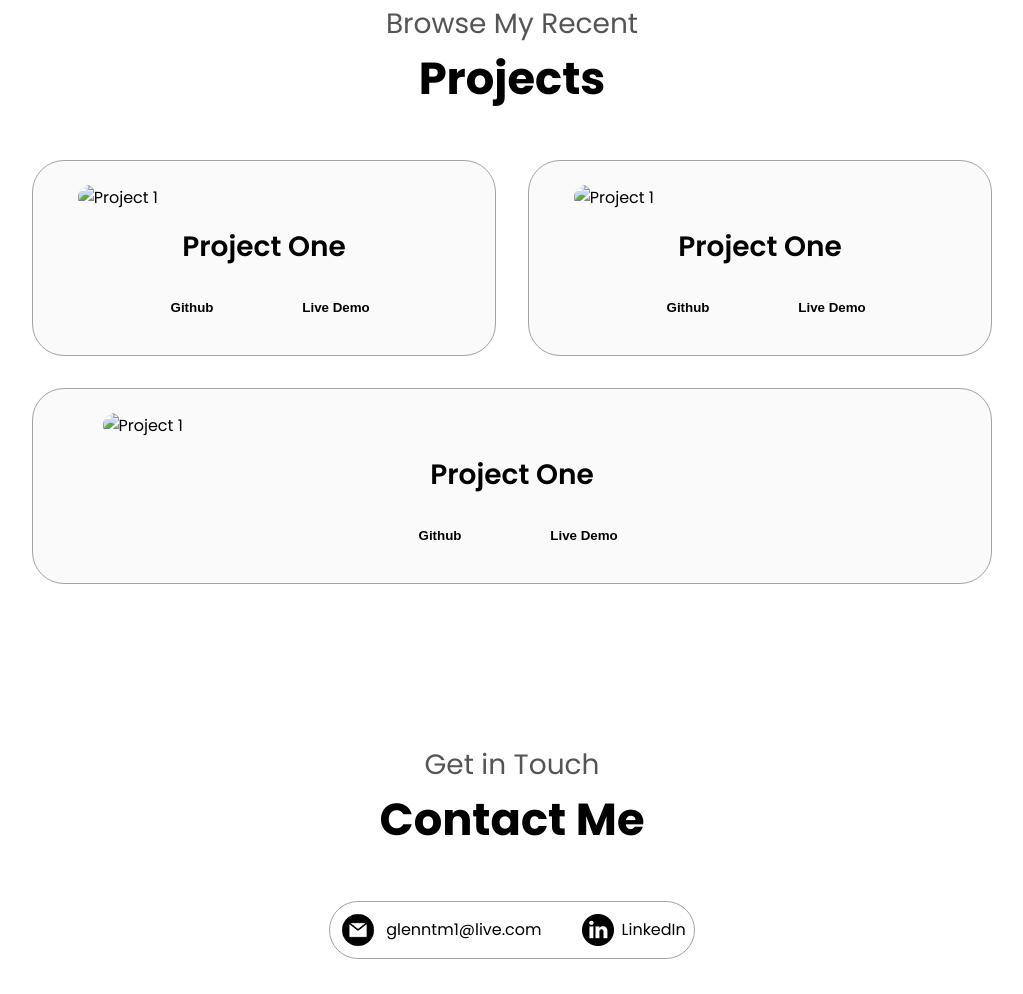
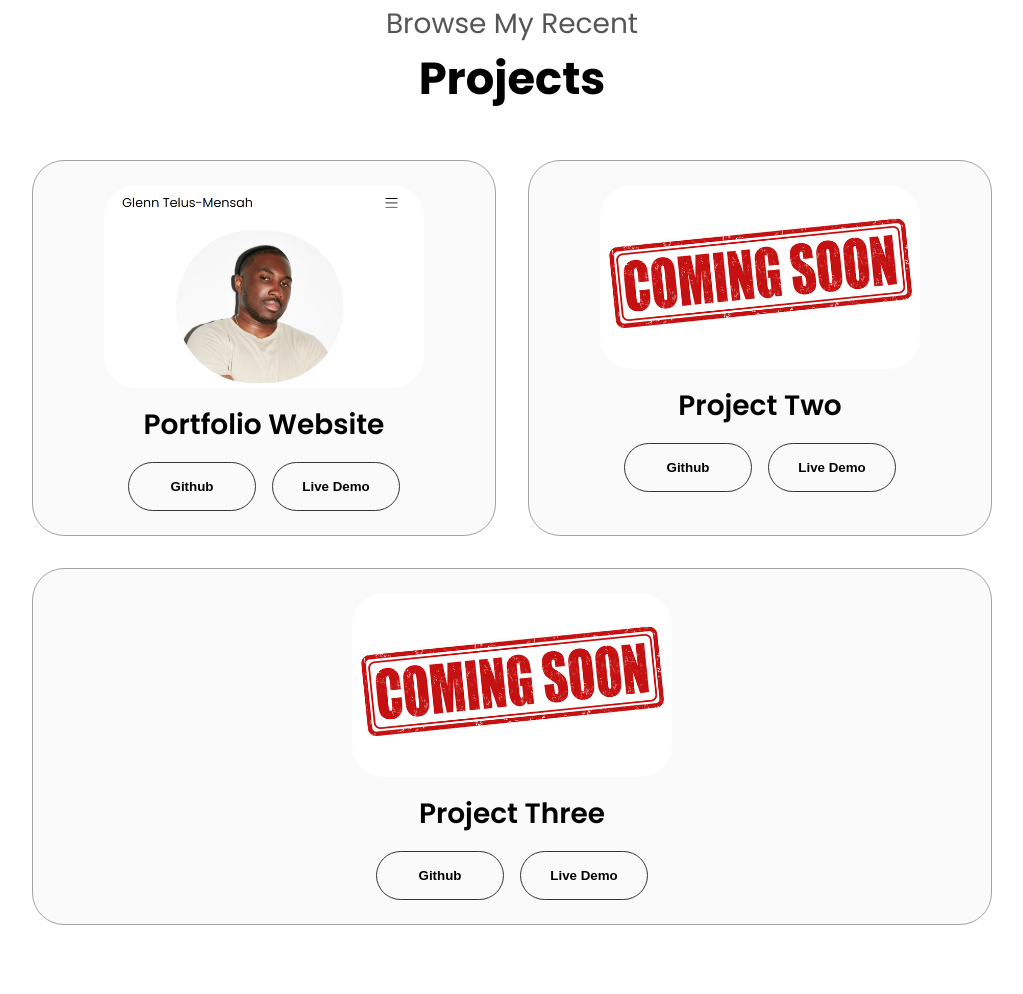
Before and after one commit to glenntm/portfolio-site, a plain HTML site: page index.html in a window 1280 px wide. Shown: the part 2067-3061 px from the top of the page, without its empty margins (128-1151 px from the left). Drawn offline with Linux system fonts and the light colour scheme.

Commit message:
adding project images and fixing buttons

```diff
--- a/index.html
+++ b/index.html
@@ -192,10 +192,21 @@
             <div class="about-containers">
             <div class="details-container color-container">
                 <div class="article-container">
-                    <img src="" alt="Project 1" class="project-img">
+                    <img src="assets/portfolioImage.png" alt="Project 1" class="project-img">
 
                 </div>
-                <h2 class="experience-sub-title project-title">Project One</h2>
+                <h2 class="experience-sub-title project-title">Portfolio Website</h2>
+                <div class="btn-container">
+                    <button class="btn btn-color-2 project-btn" onclick="redirectPortfolioSite()">Github</button>
+                    <button class="btn btn-color-2 project-btn" onclick="">Live Demo</button>
+                </div>
+            </div>
+            <div class="details-container color-container">
+                <div class="article-container">
+                    <img src="assets/comingSoonLogo.jpg" alt="Project 1" class="project-img">
+
+                </div>
+                <h2 class="experience-sub-title project-title">Project Two</h2>
                 <div class="btn-container">
                     <button class="btn btn-color-2 project-btn" onclick="">Github</button>
                     <button class="btn btn-color-2 project-btn" onclick="">Live Demo</button>
@@ -203,21 +214,10 @@
             </div>
             <div class="details-container color-container">
                 <div class="article-container">
-                    <img src="" alt="Project 1" class="project-img">
+                    <img src="assets/comingSoonLogo.jpg" alt="Project 1" class="project-img">
 
                 </div>
-                <h2 class="experience-sub-title project-title">Project One</h2>
-                <div class="btn-container">
-                    <button class="btn btn-color-2 project-btn" onclick="">Github</button>
-                    <button class="btn btn-color-2 project-btn" onclick="">Live Demo</button>
-                </div>
-            </div>
-            <div class="details-container color-container">
-                <div class="article-container">
-                    <img src="" alt="Project 1" class="project-img">
-
-                </div>
-                <h2 class="experience-sub-title project-title">Project One</h2>
+                <h2 class="experience-sub-title project-title">Project Three</h2>
                 <div class="btn-container">
                     <button class="btn btn-color-2 project-btn" onclick="">Github</button>
                     <button class="btn btn-color-2 project-btn" onclick="">Live Demo</button>
--- a/script.js
+++ b/script.js
@@ -4,3 +4,7 @@ function toggleMenu(){
     menu.classList.toggle("open");
     icon.classList.toggle("open");
 }
+
+function redirectPortfolioSite () {
+    window.location.href = 'https://github.com/glenntm/portfolio-site';
+}
--- a/style.css
+++ b/style.css
@@ -384,7 +384,7 @@ article .icon {
 
 .project-btn {
     color: black;
-    border: rgb(163, 163, 163);
+    /*border: rgb(163, 163, 163)*/;
 }
 
 /* CONTACT SECTION */
@@ -443,11 +443,17 @@ article .icon {
     margin-left: 8px;
 }
 
+.project-img {
+    max-width: 20rem;
+    max-height: auto;
+}
+
 /* FOOTER SECTION */
 
 footer {
     height: 26vh;
     margin: 0 1rem;
+    margin-top: 2rem;
 }
 
 footer p {
```
Also changed, not shown: assets/comingSoonLogo.jpg (added), assets/portfolioImage.png (added).
